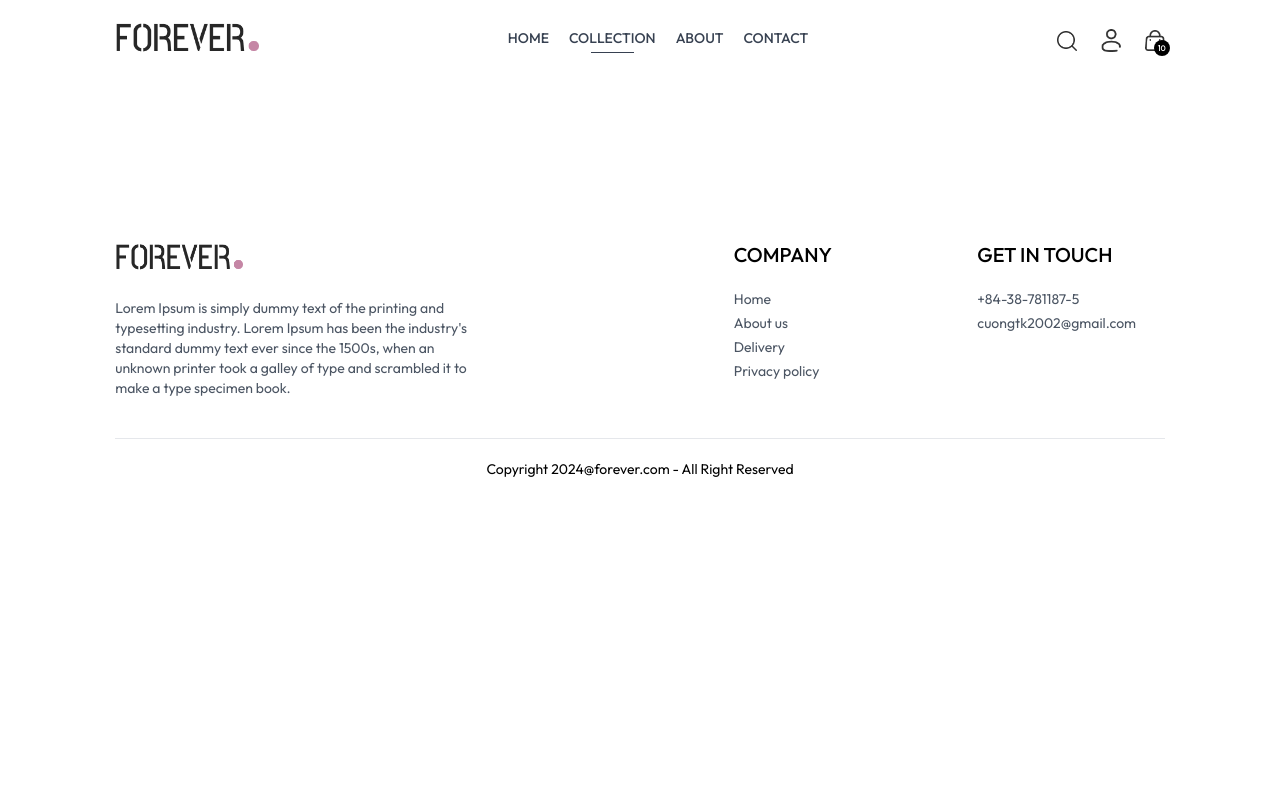
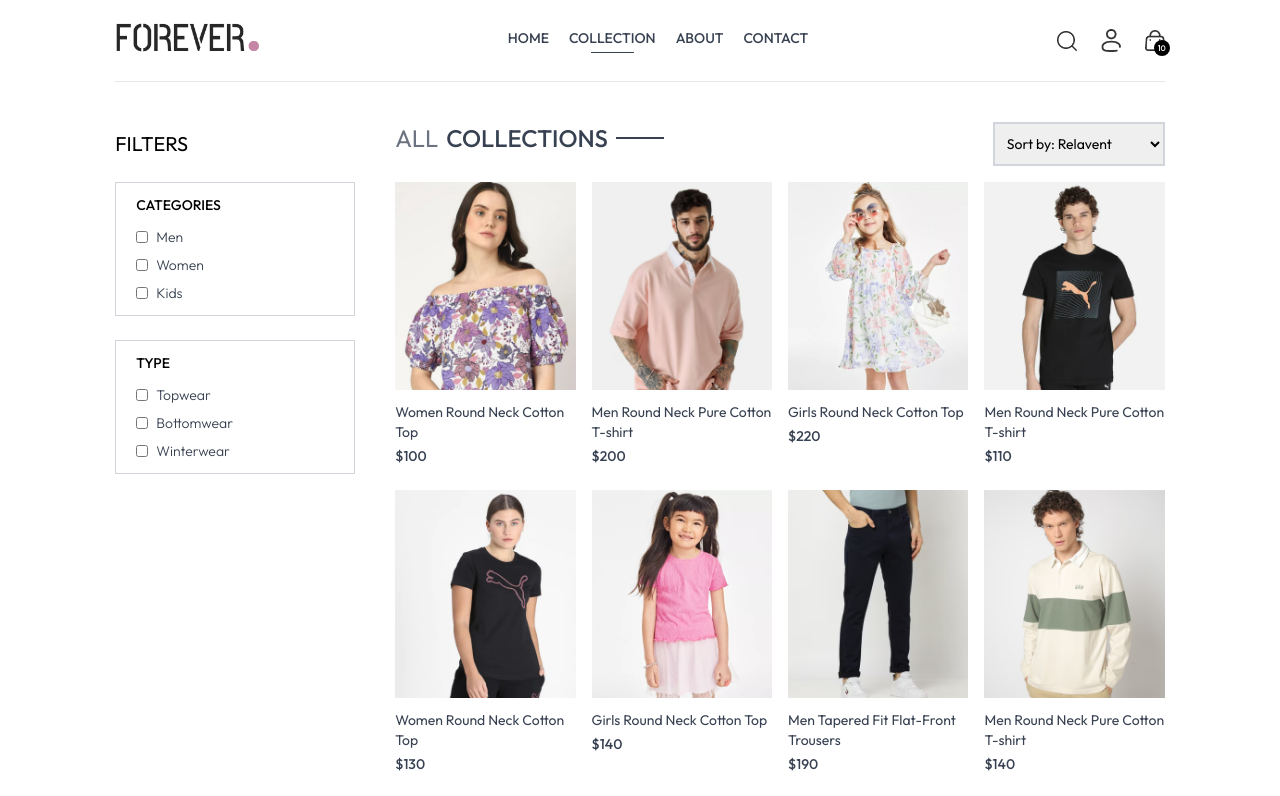
Before and after one commit to ncc02/clother_shop, a React (Vite) app: page /collection in a window 1280 px wide. Shown: the top 796 px of the page. Built offline with nearby package versions, Linux system fonts and the light colour scheme.

Commit message:
clothers_shop #2:10:40

```diff
--- a/src/pages/Collection.jsx
+++ b/src/pages/Collection.jsx
@@ -1,11 +1,107 @@
-import React from 'react'
+import React from "react";
+import { useContext, useState, useEffect } from "react";
+import { ShopContext } from "../context/ShopContext";
+import { assets } from "../assets/assets";
+import Title from "../components/Title";
+import ProductItem from "../components/ProductItem";
 
 const Collection = () => {
+  const { products } = useContext(ShopContext);
+  const [showFilter, setShowFilter] = useState(false);
+  const [filterProducts, setFilterProducts] = useState([]);
+  const [category, setCategory] = useState([])
+  const [subCategory, setSubCategory] = useState([])
+
+
+
+  useEffect(() => {
+    setFilterProducts(products);
+  }, []);
+
   return (
-    <div>
+    <div className="flex flex-col sm:flex-row gap-1 sm:gap-10 pt-10 border-t">
+      {/* Filter Options */}
+      <div className="min-w-60">
+        <p onClick={()=>setShowFilter(!showFilter)} className="my-2 text-xl flex items-center cursor-pointer gap-2">
+          FILTERS{" "}
+          <img
+            className={`h-3 sm:hidden ${showFilter ? "rotate-90" : ""}`}
+            src={assets.dropdown_icon}
+            alt=""
+          />
+        </p>
+        {/* Category */}
+        <div
+          className={`border border-gray-300 pl-5 py-3 mt-6 ${
+            showFilter ? "" : "hidden"
+          } sm:block`}
+        >
+          <p className="mb-3 text-sm font-medium">CATEGORIES</p>
+          <div className="flex flex-col gap-2 text-sm font-light text-gray-700">
+            <p className="flex gap-2 ">
+              <input className="w-3" type="checkbox" value={"Men"} />
+              Men
+            </p>
 
+            <p className="flex gap-2 ">
+              <input className="w-3" type="checkbox" value={"Women"} />
+              Women
+            </p>
+
+            <p className="flex gap-2 ">
+              <input className="w-3" type="checkbox" value={"Kids"} />
+              Kids
+            </p>
+          </div>
+        </div>
+        {/* SubCategory Filter */}
+        <div
+          className={`border border-gray-300 pl-5 py-3 mt-6 my-5 ${
+            showFilter ? "" : "hidden"
+          } sm:block`}
+        >
+          <p className="mb-3 text-sm font-medium">TYPE</p>
+          <div className="flex flex-col gap-2 text-sm font-light text-gray-700">
+            <p className="flex gap-2 ">
+              <input className="w-3" type="checkbox" value={"Topwear"} />
+              Topwear
+            </p>
+
+            <p className="flex gap-2 ">
+              <input className="w-3" type="checkbox" value={"Bottomwear"} />
+              Bottomwear
+            </p>
+
+            <p className="flex gap-2 ">
+              <input className="w-3" type="checkbox" value={"Winterwear"} />
+              Winterwear
+            </p>
+          </div>
+        </div>
+      </div>
+      {/* Right Side */}
+      <div className="flex-1">
+          <div className="flex justify-between text-base sm:text-2xl mb-4">
+            <Title text1={'ALL'} text2={'COLLECTIONS'}/>
+              {/* Product Sort */}
+              <select className="border-2 border-gray-300 text-sm px-2">
+                <option value="relavent">Sort by: Relavent</option>
+                <option value="low-high">Sort by: Low to High</option>
+                <option value="high-low">Sort by: High to Lowh</option>
+              </select>
+          </div>
+          {/* Map Products */}
+          <div className="grid grid-cols-2 md:grid-cols-3 lg:grid-cols-4 gap-4 gap-y-6">
+            {
+              filterProducts.map((item, index)=>(
+                <ProductItem key={index} name={item.name} id={item._id} price={item.price} image={item.image}/>
+              ))
+            }
+
+          </div>
+      </div>
     </div>
-  )
-}
+  );
+};
 
-export default Collection
+export default Collection;
```
